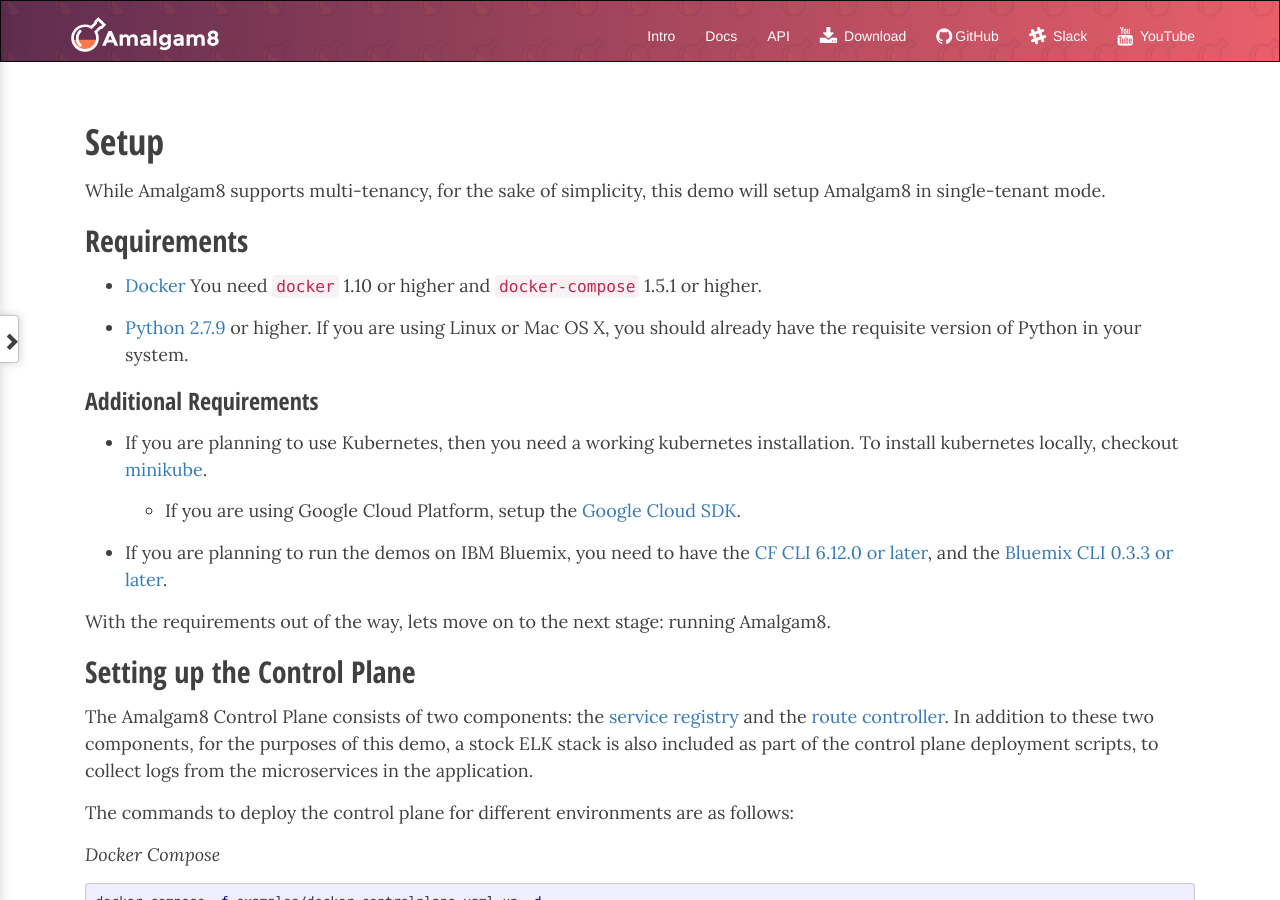
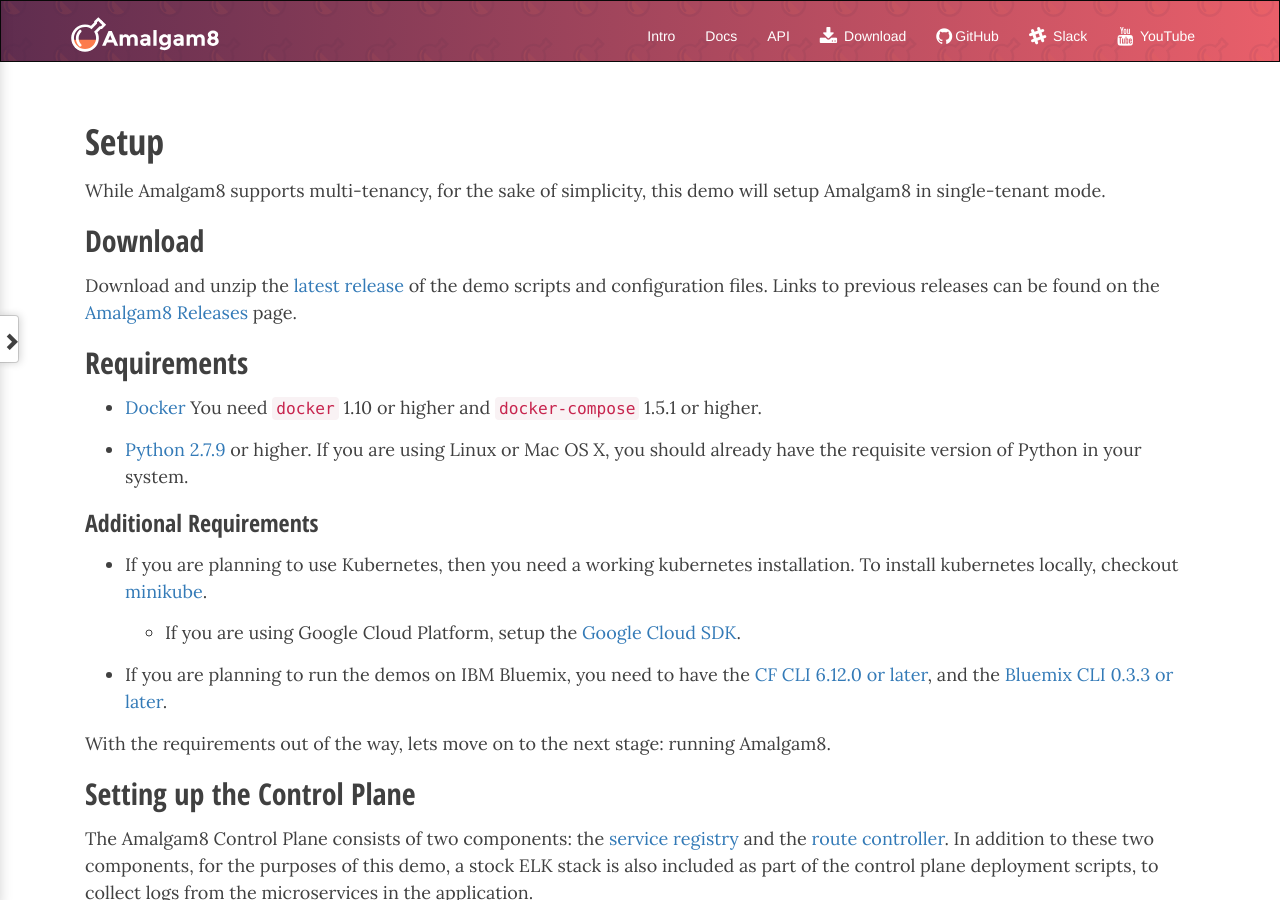
Before and after one commit to amalgam8/amalgam8.github.io, a Jekyll site: the page built from _docs/demo/setup.md, in a window 1280 px wide and 900 px high. Built offline with Jekyll 4.4.1, drawn with Linux system fonts in a browser that asks for light colours; nearby versions of some CDN libraries; comment, search, counter and statistics services are not loaded.

Commit message:
add download links to the examples folder

```diff
--- a/_docs/demo/setup.md
+++ b/_docs/demo/setup.md
@@ -8,6 +8,14 @@
 
 While Amalgam8 supports multi-tenancy, for the sake of simplicity, this
 demo will setup Amalgam8 in single-tenant mode.
+
+## Download
+
+Download and unzip the
+[latest release](https://www.github.com/amalgam8/amalgam8/releases/download/latest_release/a8examples.zip)
+of the demo scripts and configuration files. Links to previous releases can
+be found on the
+[Amalgam8 Releases](https://github.com/amalgam8/amalgam8/releases) page.
 
 ## Requirements
 
```
